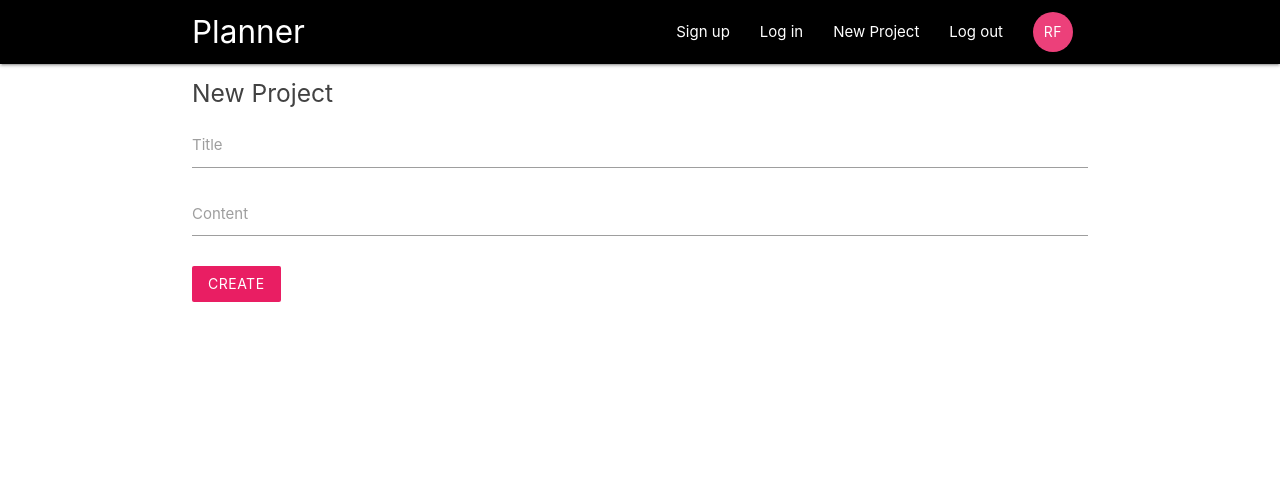
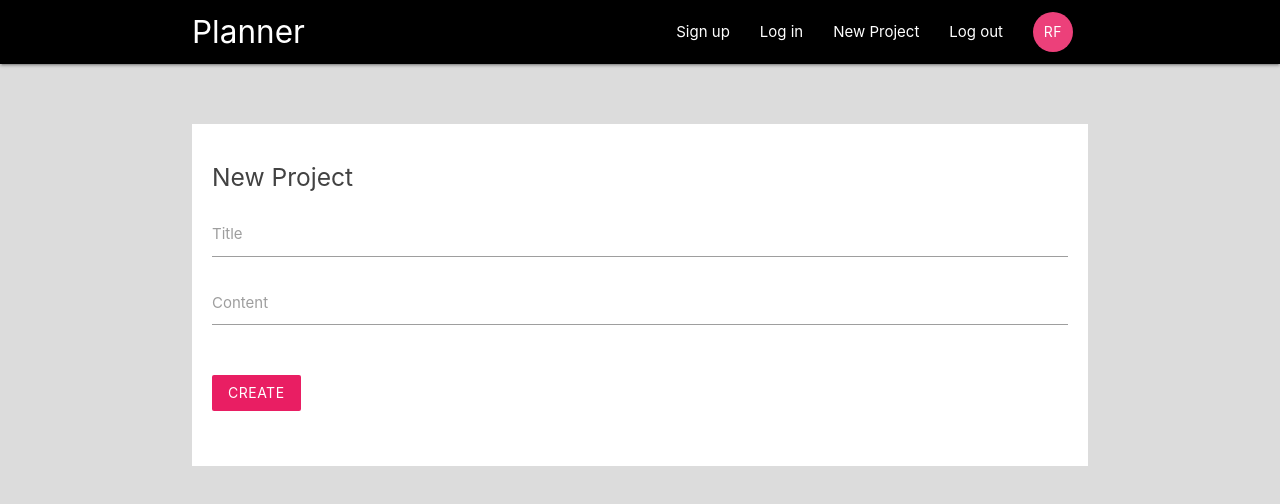
Before and after one commit to rsfragozo/planner, a React (Create React App) app: page /create in a window 1280 px wide. Shown: the top 504 px of the page. Built offline with nearby package versions, Linux system fonts and the light colour scheme.

Commit message:
added some css

```diff
--- a/src/index.css
+++ b/src/index.css
@@ -1,3 +1,7 @@
+html {
+  min-height: 100%;
+}
+
 body {
   margin: 0;
   padding: 0;
@@ -6,9 +10,28 @@
     sans-serif;
   -webkit-font-smoothing: antialiased;
   -moz-osx-font-smoothing: grayscale;
+  min-height: 100%;
+  background-color: gainsboro;
 }
 
 code {
   font-family: source-code-pro, Menlo, Monaco, Consolas, "Courier New",
     monospace;
 }
+
+form {
+  padding: 20px;
+  margin-top: 60px;
+}
+
+form button, form h5 {
+  margin: 20px 0;
+}
+
+input[type=text]:not(.browser-default):focus:not([readonly]),
+input[type=email]:not(.browser-default):focus:not([readonly]),
+input[type=password]:not(.browser-default):focus:not([readonly]),
+textarea.materialize-textarea:focus:not([readonly]) {
+  border-color: #ec407a;
+  box-shadow: none;
+}
```
